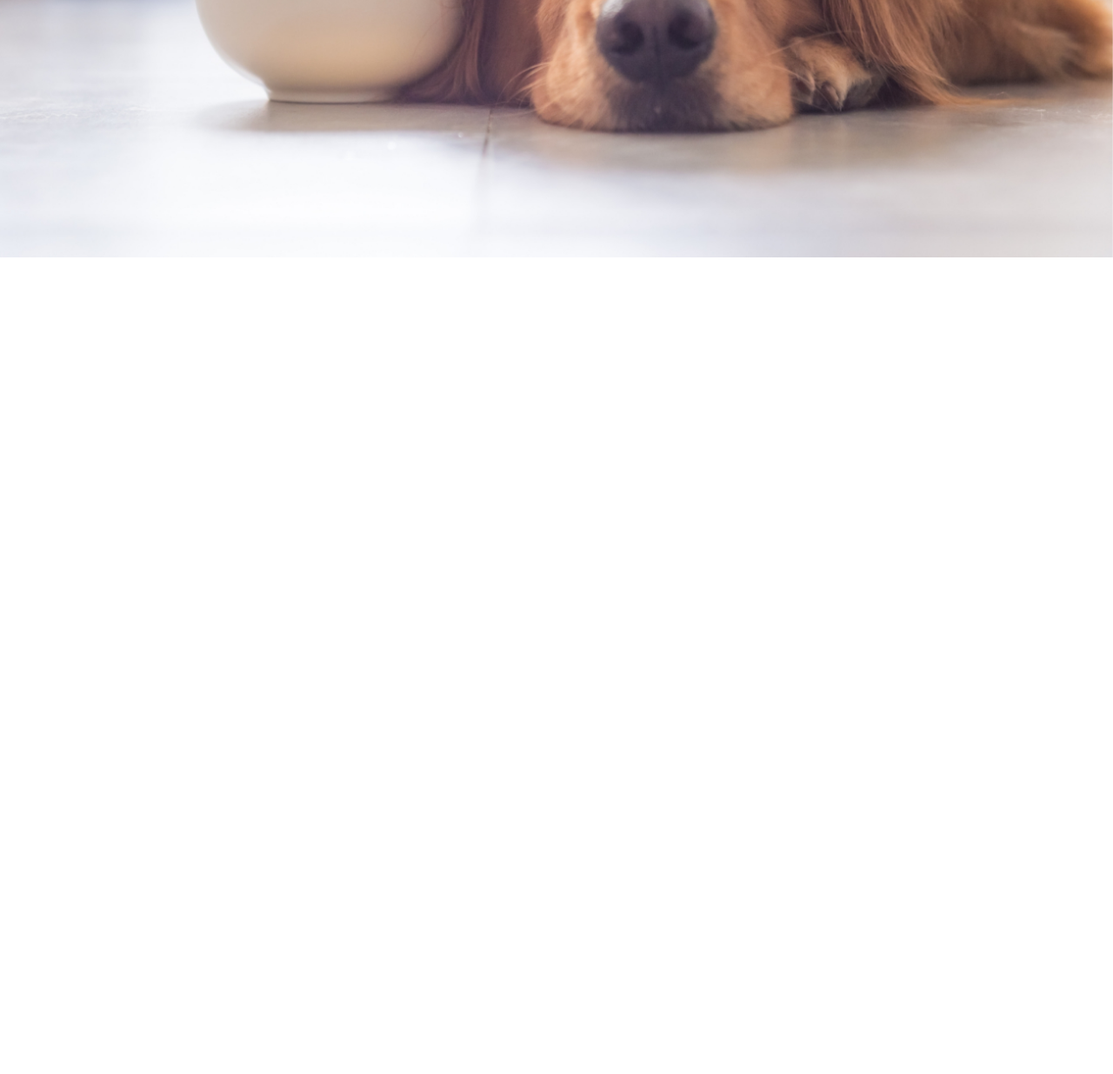
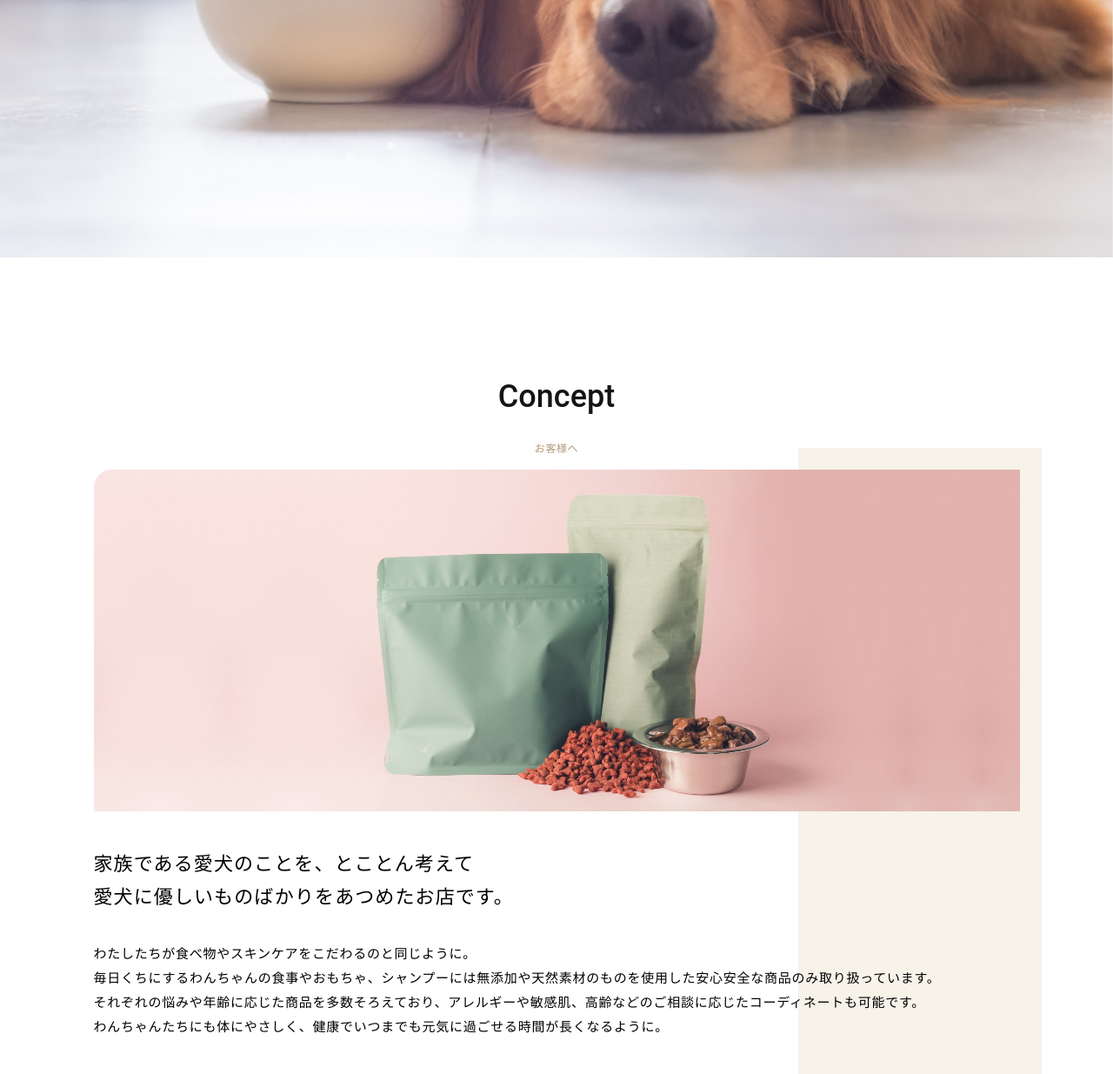
Before and after one commit to oono0908/dogsite, a website: page src/pug/index.pug in a window 1280 px wide. Shown: the part 504-1739 px from the top of the page at 87% size. Before the commit the page ends 800 px from the top, so only its background shows below. Drawn offline with nearby package versions, Linux system fonts and the light colour scheme; files that its build step writes are made by us from their sources; files whose address does not match are found by name.

Commit message:
completed concept

```diff
--- a/htdocs/js/script.js
+++ b/htdocs/js/script.js
@@ -1,7 +1,8 @@
 $(function () {
-  $(".js-hamberger,.js-drawer,.js-drawer__link").click(function() {
+  $(".js-hamberger,.js-drawer,.js-drawer__item a").click(function() {
      $(".js-hamberger").toggleClass("is-active")
      $(".js-drawer").fadeToggle()
+      return false;
     })
 });
 
--- a/src/js/script.js
+++ b/src/js/script.js
@@ -1,5 +1,6 @@
 $(function () {
   $(".js-hamberger,.js-drawer,.js-drawer__link").click(function() {
+     e.preventDefault();
      $(".js-hamberger").toggleClass("is-active")
      $(".js-drawer").fadeToggle()
     })
--- a/src/pug/common/_header.pug
+++ b/src/pug/common/_header.pug
@@ -18,11 +18,11 @@ header.header
     .drawer.js-drawer
       .drawer__inner
         ul.drawer__items
-          li.drawer__item
-            a.drawer__link.js-drawer__link(href="#concept") Concept
-          li.drawer__item
-            a.drawer__link.js-drawer__link(href="#concept") Service
-          li.drawer__item
-            a.drawer__link.js-drawer__link(href="#concept") Access
-          li.drawer__item
+          li.drawer__item.js-drawer__item
+            a.drawer__link(href="#concept") Concept
+          li.drawer__item.js-drawer__item
+            a.drawer__link(href="#concept") Service
+          li.drawer__item.js-drawer__item
+            a.drawer__link(href="#concept") Access
+          li.drawer__item.js-drawer__item
             a.drawer__link.drawer__link--contact(href="#concept") Contact
--- a/src/pug/index.pug
+++ b/src/pug/index.pug
@@ -48,3 +48,26 @@ html(lang="ja")
               br
               | こだわりがあるんだよ
             p.mv__title-small 大切な家族に安心安全なものを
+      section.concept
+        .concept__inner
+          .concept__title.section-title.section-title--center
+            .section-title__main  Concept
+            .section-title__sub  お客様へ
+          picture
+            source(srcset='/img/concept-pc.jpg', media='(min-width: 1024px)', type='image/jpg')
+            img(src='/img/concept-sp.jpg', alt="ドッグフードの写真")
+          .concept__contents
+            .concept__info-main 家族である愛犬のことを、
+              br.md-show
+              | とことん考えて
+              br
+              | 愛犬に優しいものばかりを
+              br.md-show
+              | あつめたお店です。
+            .concept__info-sub わたしたちが食べ物やスキンケアをこだわるのと同じように。
+              br
+              | 毎日くちにするわんちゃんの食事やおもちゃ、シャンプーには無添加や天然素材のものを使用した安心安全な商品のみ取り扱っています。
+              br
+              | それぞれの悩みや年齢に応じた商品を多数そろえており、アレルギーや敏感肌、高齢などのご相談に応じたコーディネートも可能です。
+              br
+              | わんちゃんたちにも体にやさしく、健康でいつまでも元気に過ごせる時間が長くなるように。
--- a/src/sass/style.scss
+++ b/src/sass/style.scss
@@ -203,6 +203,58 @@
     font-size: 14px;
   }
 }
+
+// concept
+.concept__inner{
+  margin-top: 133px;
+  max-width: 1115px;
+  width: 100%;
+  margin: 133px auto 0;
+  position: relative;
+  padding: 0 25px 40px 25px;
+}
+
+.concept__inner::after{
+  content: "";
+  position: absolute;
+  background-color: $white2;
+  height: 720px;
+  width: 280px;
+  right: 0;
+  bottom: 0;
+  z-index: -1;
+  @include mq("md"){
+    width: 180px;
+  }
+}
+
+.concept__img{
+  max-width: 1030px;
+  margin-top: 42px;
+}
+
+.concept__contents{
+  margin-top: 42px;
+}
+
+.concept__info-main{
+  font-size: 22px;
+  letter-spacing: 0.05em;
+  line-height: 1.727;
+  @include mq("md"){
+    font-size: 18px;
+  }
+}
+
+.concept__info-sub {
+  font-size: 15px;
+  letter-spacing: 0.05em;
+  line-height: 1.867;
+  margin-top: 32px;
+  @include mq("md"){
+    font-size: 14px;
+  }
+}
 // 共通パーツ
 .section-title__main{
   font-size: 36px;
```
Also changed, not shown: htdocs/css/style.css, htdocs/img/concept-pc.jpg (added), htdocs/img/concept-sp.jpg (added), htdocs/index.html, src/img/concept-pc.jpg (added), src/img/concept-sp.jpg (added).
